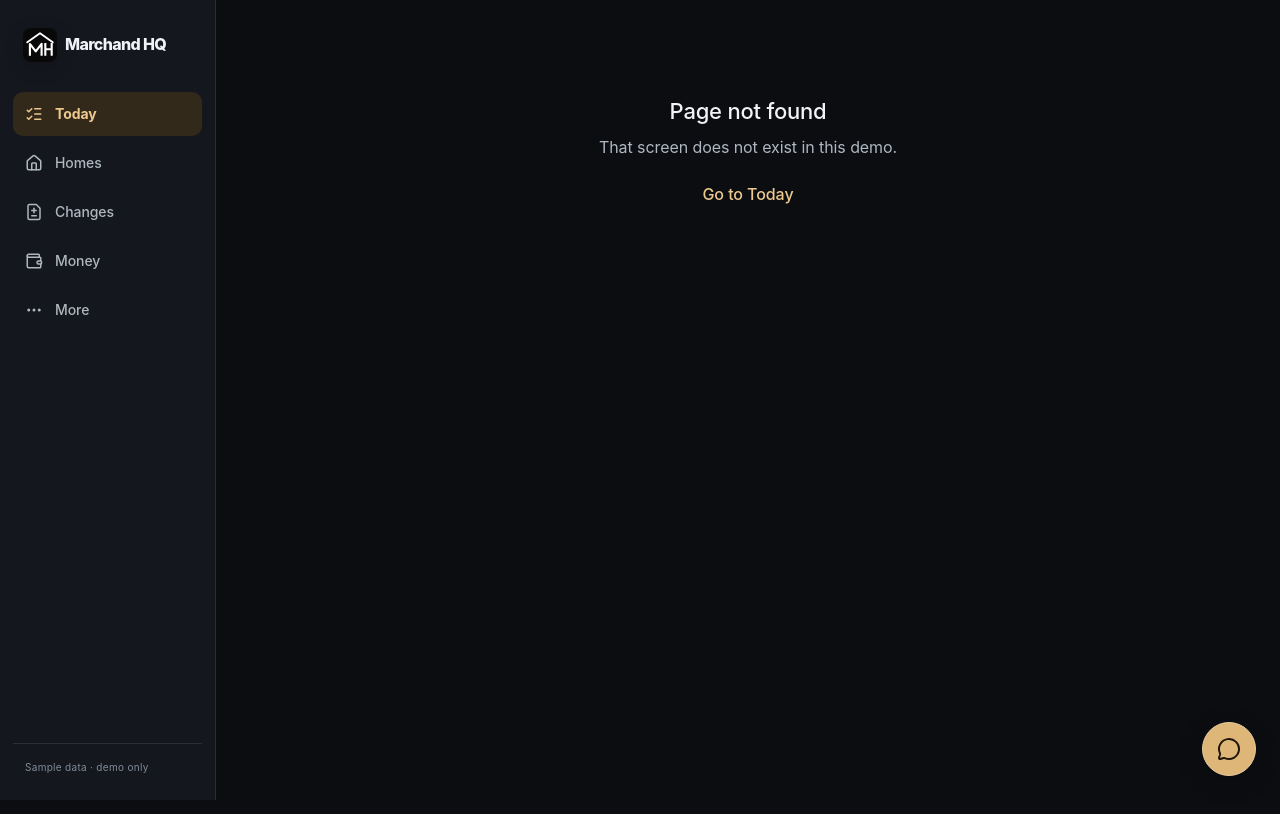
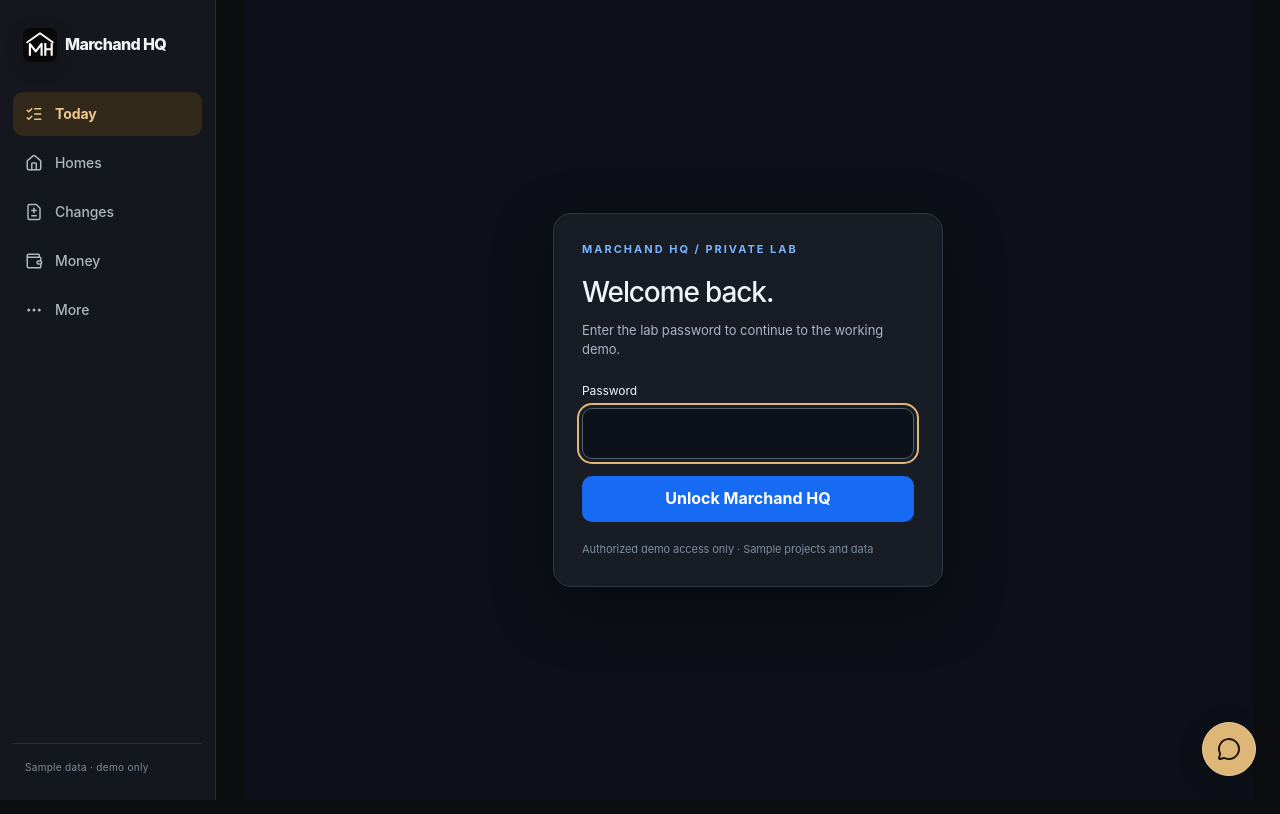
Before and after one commit to AlexChisholm15/marchand-hq, a Next.js app: page /login in a window 1280 px wide. Before the commit this address had no page. Shown: the top 814 px of the page. Built offline with nearby package versions, Linux system fonts and the light colour scheme.

Commit message:
Add server-enforced private lab access gate: src/app/login/page.tsx

```diff
--- /dev/null
+++ b/src/app/login/page.tsx
@@ -0,0 +1,35 @@
+'use client';
+import { useState } from 'react';
+import { useSearchParams } from 'next/navigation';
+import { safeReturnPath } from '@/lib/labAuth';
+
+export default function Login() {
+  const [password, setPassword] = useState('');
+  const [error, setError] = useState('');
+  const [busy, setBusy] = useState(false);
+  const params = useSearchParams();
+  const next = safeReturnPath(params.get('next'));
+  async function submit(event: React.FormEvent) {
+    event.preventDefault(); if (!password || busy) return;
+    setBusy(true); setError('');
+    try {
+      const response = await fetch('/api/auth/login', { method: 'POST', headers: { 'Content-Type': 'application/json' }, body: JSON.stringify({ password, next }), cache: 'no-store' });
+      const result = await response.json();
+      if (response.ok && result.ok) { window.location.assign(result.next || '/'); return; }
+      setError(result.error || 'Unable to unlock lab');
+    } catch { setError('Connection failed. Try again.'); }
+    finally { setBusy(false); setPassword(''); }
+  }
+  return <main style={{minHeight:'100dvh',display:'grid',placeItems:'center',background:'#0d1018',color:'#f1f4fb',padding:24}}>
+    <form onSubmit={submit} style={{width:'min(390px,100%)',padding:28,border:'1px solid #303744',borderRadius:18,background:'#171c25',boxShadow:'0 20px 60px #0006'}}>
+      <div style={{fontSize:11,letterSpacing:2,color:'#78b4ff',fontWeight:750,marginBottom:14}}>MARCHAND HQ / PRIVATE LAB</div>
+      <h1 style={{fontSize:28,margin:'0 0 8px',letterSpacing:'-.04em'}}>Welcome back.</h1>
+      <p style={{fontSize:13,color:'#aab5c7',margin:'0 0 24px'}}>Enter the lab password to continue to the working demo.</p>
+      <label htmlFor="lab-password" style={{display:'block',fontSize:12,marginBottom:8}}>Password</label>
+      <input id="lab-password" type="password" autoComplete="current-password" required autoFocus value={password} onChange={e=>setPassword(e.target.value)} style={{display:'block',width:'100%',border:'1px solid #515c6c',borderRadius:10,background:'#0d1119',padding:13,minHeight:46,outlineOffset:3}} />
+      {error && <p role="alert" style={{fontSize:12,color:'#ff9c92'}}>{error}</p>}
+      <button disabled={busy||!password} type="submit" style={{marginTop:17,width:'100%',background:'#176bf2',color:'#fff',border:0,borderRadius:10,minHeight:46,fontWeight:750}}>{busy?'Checking…':'Unlock Marchand HQ'}</button>
+      <p style={{fontSize:11,color:'#7e8c9e',margin:'20px 0 0'}}>Authorized demo access only · Sample projects and data</p>
+    </form>
+  </main>;
+}
```
